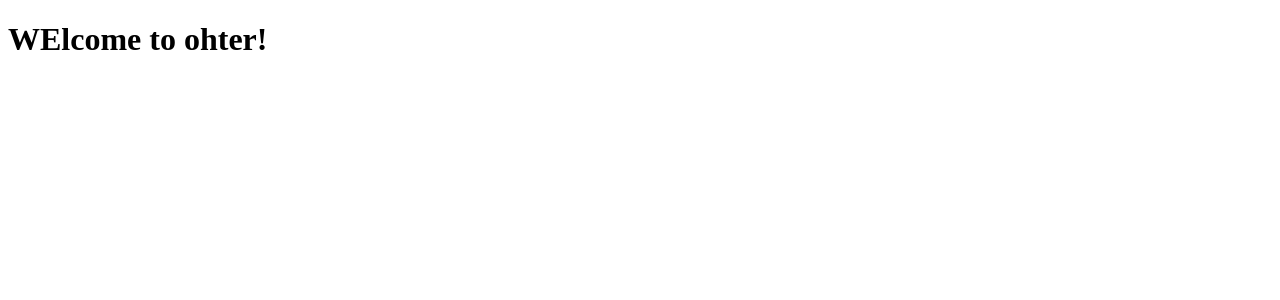
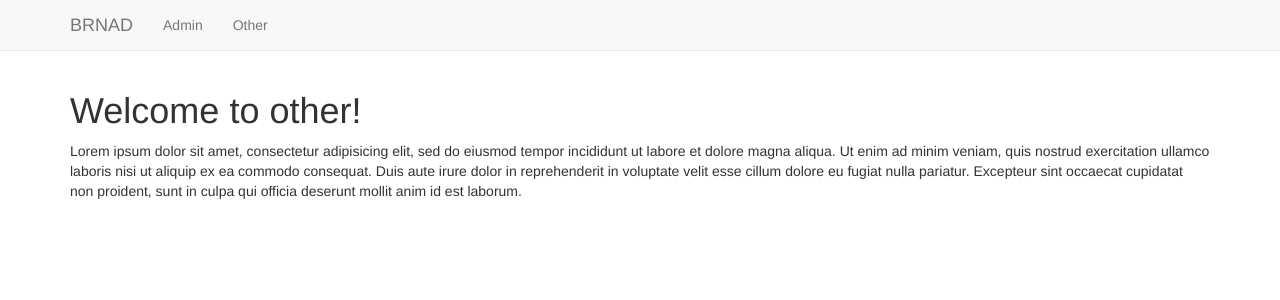
Before and after one commit to Kabece/udemy-django-web-dev, a Django app: page /basic_app/other/ in a window 1280 px wide. Shown: the top 300 px of the page. Run offline with Django 3.2, Linux system fonts and the light colour scheme; some libraries are stand-ins or nearby versions.

Commit message:
Django Level Four URL Template Inheritance

```diff
--- a/Django_Level_Four/learning_templates/templates/basic_app/base.html
+++ b/Django_Level_Four/learning_templates/templates/basic_app/base.html
@@ -0,0 +1,23 @@
+<!DOCTYPE html>
+<html>
+  <head>
+    <meta charset="utf-8">
+    <title></title>
+    <link rel="stylesheet" href="https://maxcdn.bootstrapcdn.com/bootstrap/3.3.7/css/bootstrap.min.css" integrity="sha384-BVYiiSIFeK1dGmJRAkycuHAHRg32OmUcww7on3RYdg4Va+PmSTsz/K68vbdEjh4u" crossorigin="anonymous">
+  </head>
+  <body>
+    <nav class="navbar navbar-default navbar-static-top">
+      <div class="container">
+        <ul class="nav navbar-nav">
+          <li><a class="navbar-brand" href="{% url 'index' %}">BRNAD</a></li>
+          <li><a class="navbar-link" href="{% url 'admin:index' %}">Admin</a></li>
+          <li><a class="navbar-link" href="{% url 'basic_app:other' %}">Other</a></li>
+        </ul>
+      </div>
+    </nav>
+    <div class="container">
+      {% block body_block %}
+      {% endblock %}
+    </div>
+  </body>
+</html>
--- a/Django_Level_Four/learning_templates/templates/basic_app/other.html
+++ b/Django_Level_Four/learning_templates/templates/basic_app/other.html
@@ -1,10 +1,6 @@
 <!DOCTYPE html>
-<html>
-  <head>
-    <meta charset="utf-8">
-    <title></title>
-  </head>
-  <body>
-    <h1>WElcome to ohter!</h1>
-  </body>
-</html>
+{% extends "basic_app/base.html" %}
+  {% block body_block %}
+    <h1>Welcome to other!</h1>
+    <p>Lorem ipsum dolor sit amet, consectetur adipisicing elit, sed do eiusmod tempor incididunt ut labore et dolore magna aliqua. Ut enim ad minim veniam, quis nostrud exercitation ullamco laboris nisi ut aliquip ex ea commodo consequat. Duis aute irure dolor in reprehenderit in voluptate velit esse cillum dolore eu fugiat nulla pariatur. Excepteur sint occaecat cupidatat non proident, sunt in culpa qui officia deserunt mollit anim id est laborum.</p>
+  {% endblock %}
```
Also changed, not shown: Django_Level_Four/learning_templates/templates/basic_app/index.html (+5 -9 lines).
